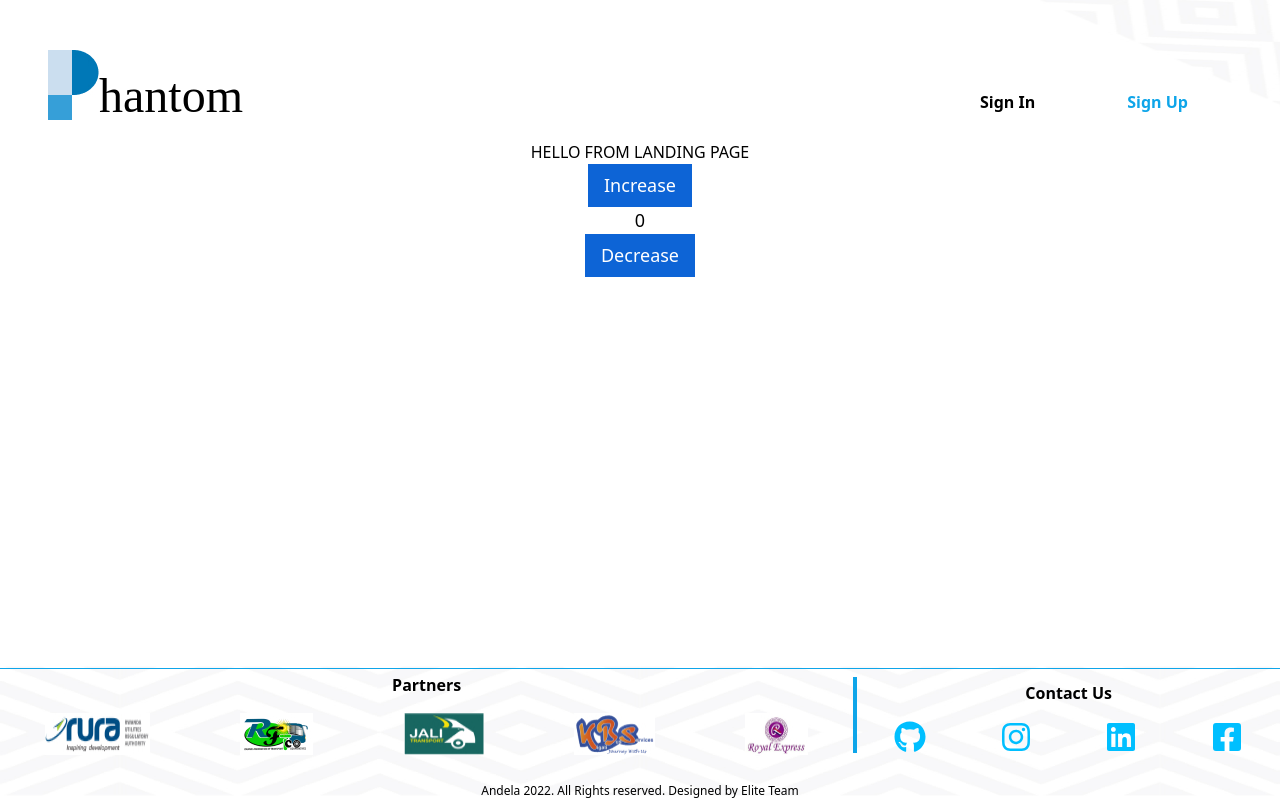
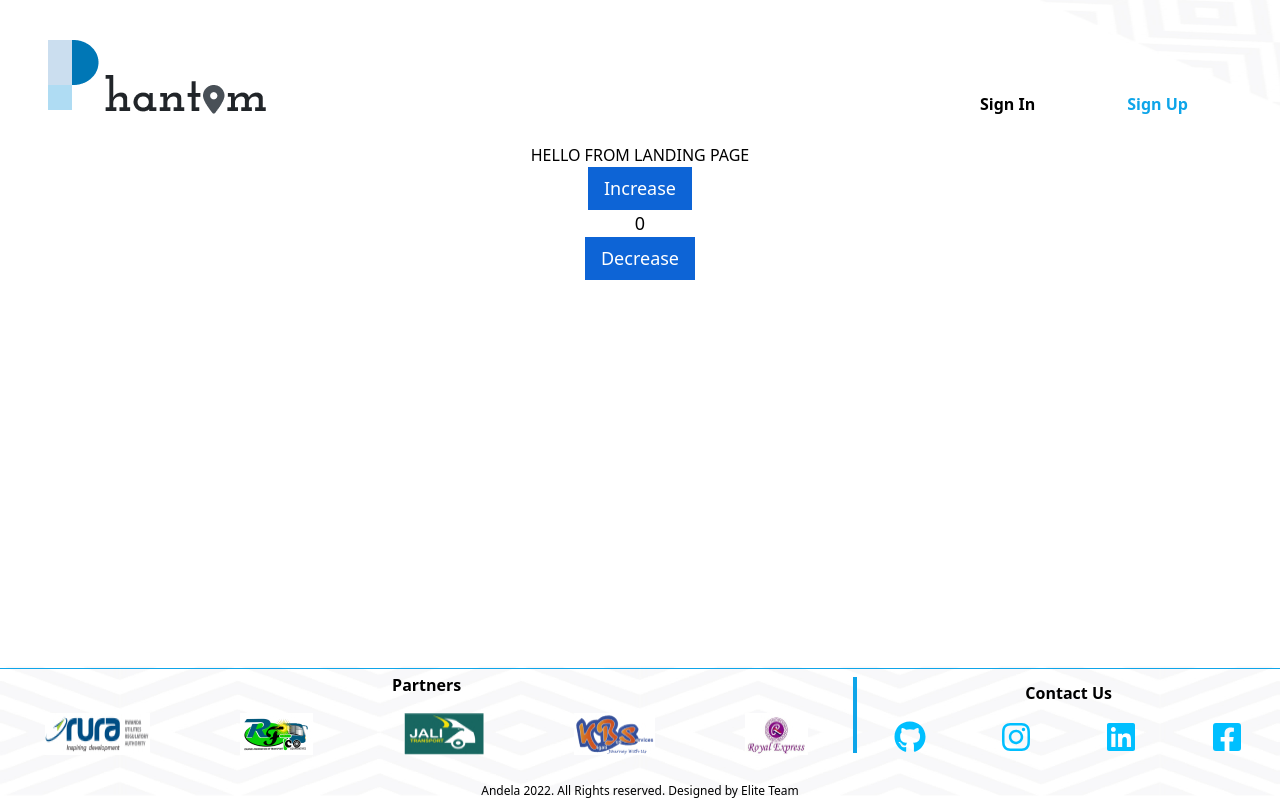
Before and after one commit to atlp-rwanda/phantom-fe-elite, a React (Create React App) app: page / in a window 1280 px wide. Built offline with nearby package versions, Linux system fonts and the light colour scheme.

Commit message:
ft(Reset): Reset password
Here you can use your email to reset password
Driver, Operator and user can use this page
Wip #31

```diff
--- a/src/component/footer-and-nav-template/NavBar.js
+++ b/src/component/footer-and-nav-template/NavBar.js
@@ -1,6 +1,6 @@
 import React from 'react'
 import { Link } from 'react-router-dom';
-import logoImg from "../../assets/imgs/logo.jpg";
+import logoImg from "../../assets/FINAL-LOGO.png";
 import './style.css';
 
 
@@ -12,7 +12,6 @@ const NavBar = () => {
           <img src={logoImg} alt="" className='cursor-pointer'/>
         </li>
         <Link to="/" className="logo-brand font-josefin no-underline mt-8 font-medium text-xl sm:text-5xl">
-          hantom
         </Link>
       </ul>
 
```
Also changed, not shown: src/assets/FINAL-LOGO.png (added).
